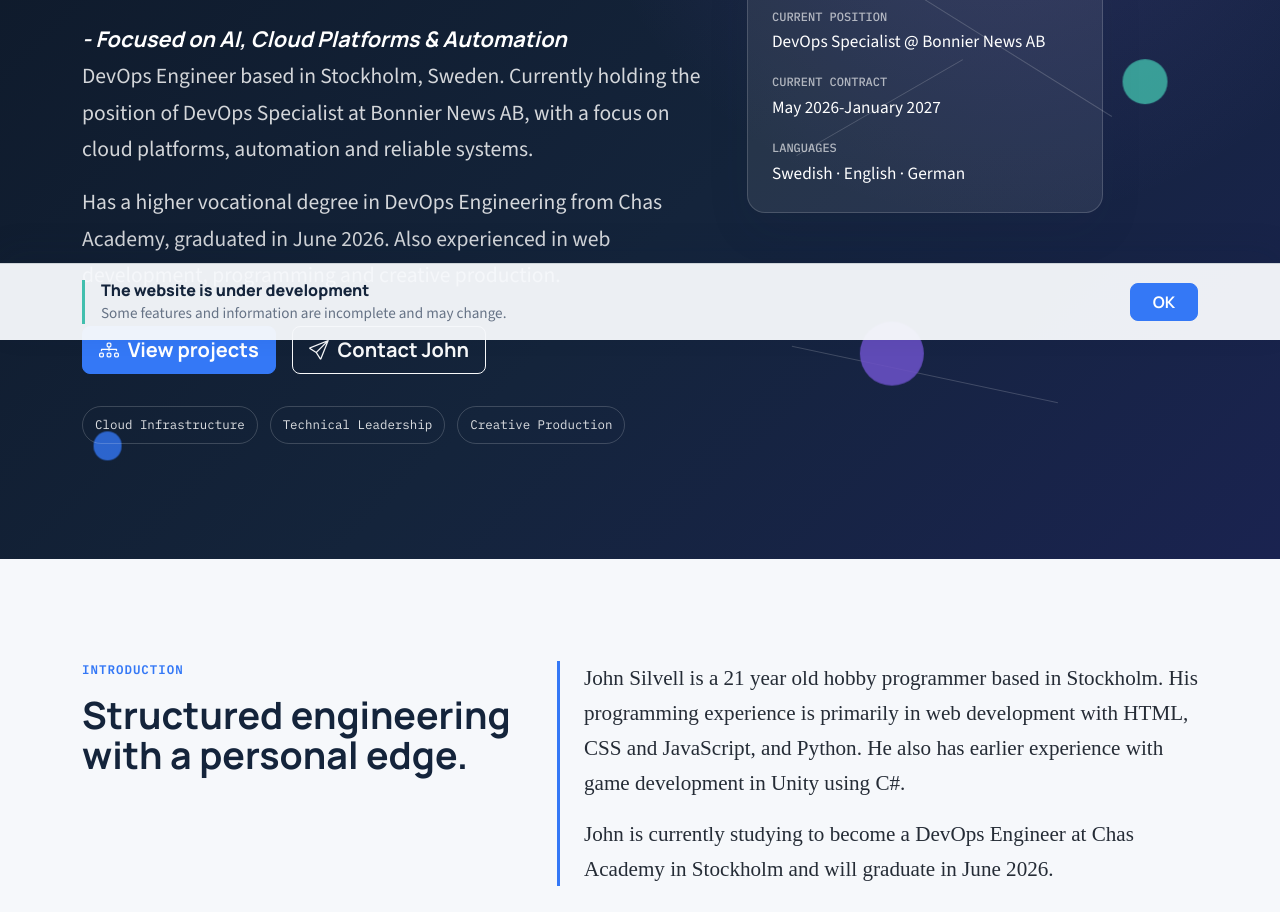
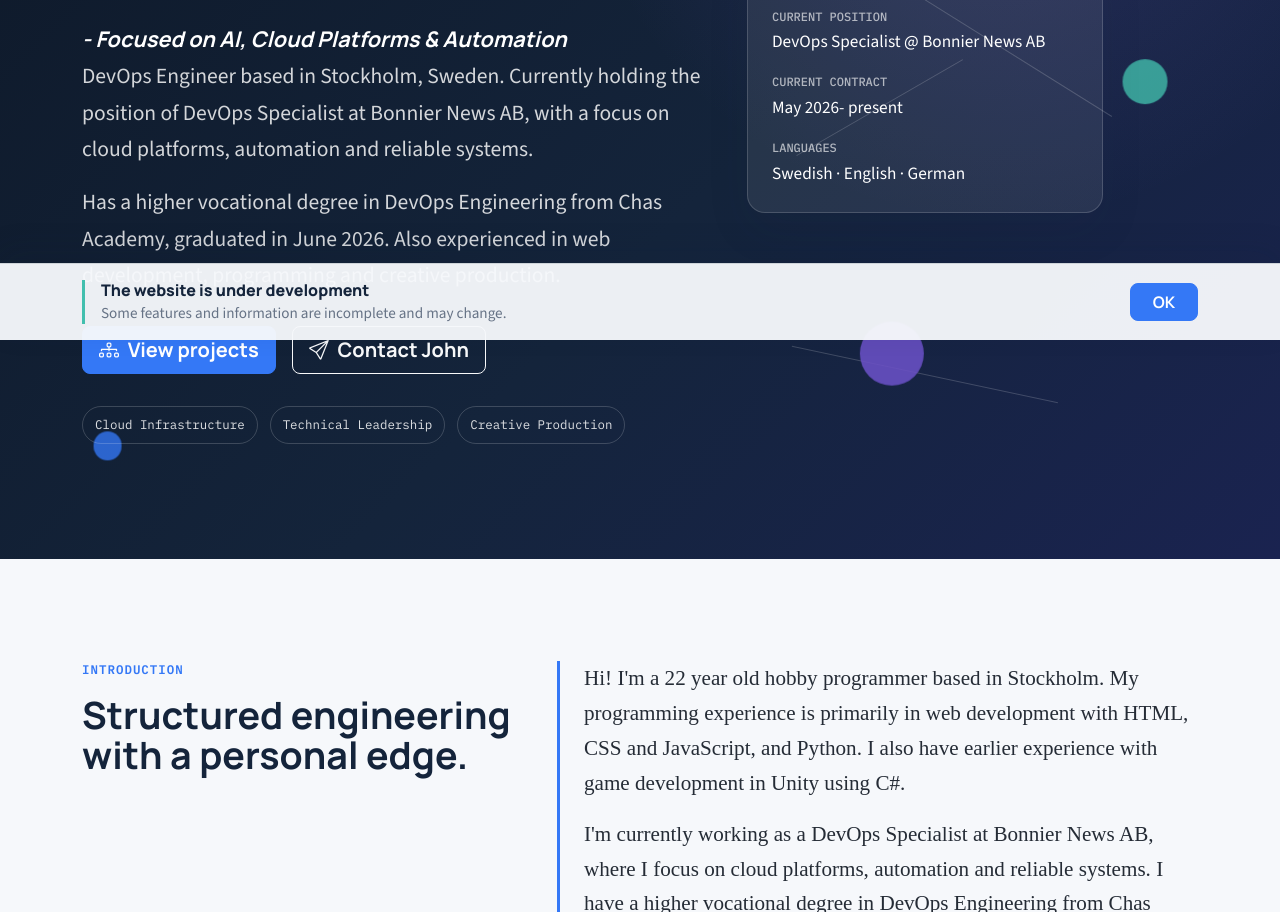
Before and after one commit to josil-hacks/johnsilvell.com, a website: page index.html in a window 1280 px wide. Shown: the part 460-1372 px from the top of the page. Drawn offline with nearby package versions, Linux system fonts and the light colour scheme.

Commit message:
Updated bio + contract status

```diff
--- a/index.html
+++ b/index.html
@@ -115,7 +115,7 @@
                                 </div>
                                 <div>
                                     <dt>Current contract</dt>
-                                    <dd>May 2026-January 2027</dd>
+                                    <dd>May 2026- present</dd>
                                 </div>
                                 <div>
                                     <dt>Languages</dt>
@@ -140,13 +140,12 @@
                     <div class="col-lg-7">
                         <div class="editorial-block">
                             <p>
-                                John Silvell is a 21 year old hobby programmer based in Stockholm. His programming
+                                Hi! I'm a 22 year old hobby programmer based in Stockholm. My programming
                                 experience is primarily in web development with HTML, CSS and JavaScript, and Python.
-                                He also has earlier experience with game development in Unity using C#.
+                                I also have earlier experience with game development in Unity using C#.
                             </p>
                             <p>
-                                John is currently studying to become a DevOps Engineer at Chas Academy in Stockholm
-                                and will graduate in June 2026.
+                                I'm currently working as a DevOps Specialist at Bonnier News AB, where I focus on cloud platforms, automation and reliable systems. I have a higher vocational degree in DevOps Engineering from Chas Academy, which I completed in June 2026.
                             </p>
                         </div>
                     </div>
```
